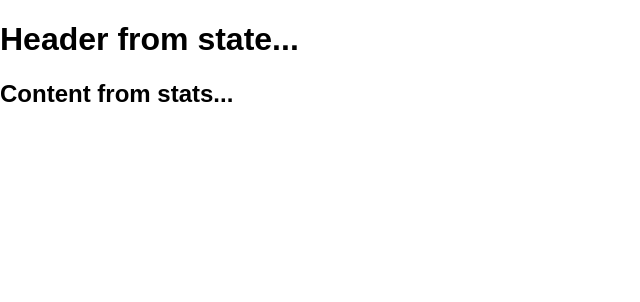
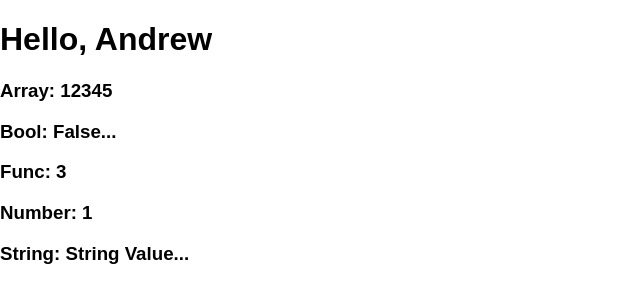
Before and after one commit to yyandrew/hello-react, a React (Create React App) app: page / in a window 1280 px wide. Shown: the top 302 px of the page, without its empty margins (0-640 px from the left). Built offline with nearby package versions, Linux system fonts and the light colour scheme.

Commit message:
Props Validation - isRequired: If props has no such props there will be a error

```diff
--- a/src/App.js
+++ b/src/App.js
@@ -1,45 +1,38 @@
+import PropTypes from 'prop-types';
 import React, { Component } from 'react';
 import logo from './logo.svg';
 import './App.css';
 
 class App extends Component {
-  constructor() {
-    super();
-    this.state = {
-      header: "Header from state...",
-      content: "Content from stats...",
-    }
-  }
   render() {
     return (
       <div>
-        <h1>{this.state.header}</h1>
-        <h2>{this.state.content}</h2>
+        <h1>Hello, {this.props.name}</h1>
+        <h3>Array: {this.props.propArray}</h3>
+        <h3>Bool: {this.props.propBool ? "True..." : "False..."}</h3>
+        <h3>Func: {this.props.propFunc(3)}</h3>
+        <h3>Number: {this.props.propNumber}</h3>
+        <h3>String: {this.props.propString}</h3>
       </div>
     );
   }
 }
-
-class Header extends Component {
-  render() {
-    return (
-      <div>
-        <h1>Header</h1>
-      </div>
-    )
-  }
+App.propTypes = {
+  name: PropTypes.string,
+  propArray: PropTypes.array.isRequired,
+  propBool: PropTypes.bool.isRequired,
+  propFunc: PropTypes.func,
+  propNumber: PropTypes.number,
+  propString: PropTypes.string,
 }
-
-class TableRow extends Component {
-  render() {
-    return (
-      <tr>
-        <td>{this.props.data.id}</td>
-        <td>{this.props.data.name}</td>
-        <td>{this.props.data.age}</td>
-      </tr>
-    )
-  }
-
+App.defaultProps = {
+  name: "Get start with ReactJS",
+  propArray: [1, 2, 3, 4, 5],
+  propBool: false,
+  propFunc: function(e) {
+    return e;
+  },
+  propNumber: 1,
+  propString: "String Value...",
 }
 export default App;
```
